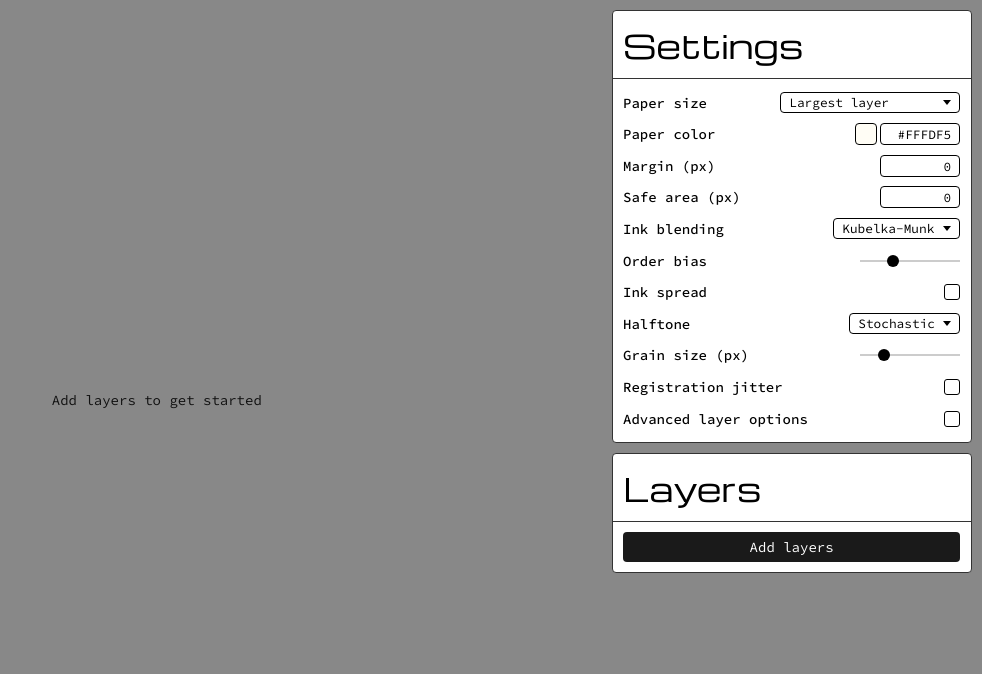
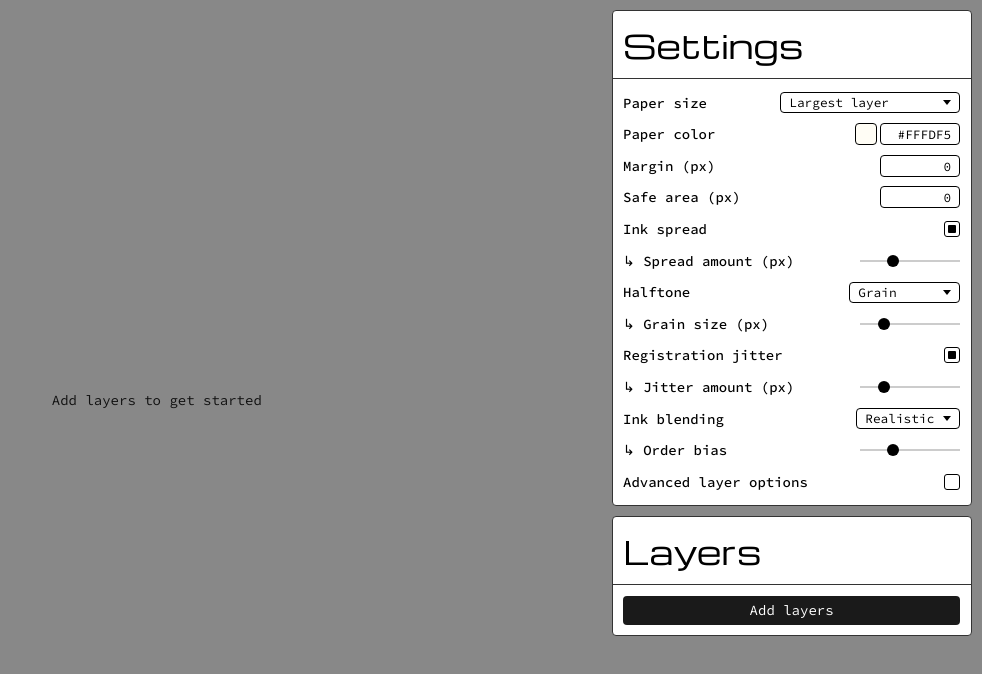
Before and after one commit to jackbush/riso, a React (Vite) app: page / in a window 1280 px wide. Shown: the top 674 px of the page, without its empty margins (298-1280 px from the left). Built offline with nearby package versions, Linux system fonts and the light colour scheme.

Commit message:
best defaults, clearer nesting

```diff
--- a/src/App.tsx
+++ b/src/App.tsx
@@ -18,9 +18,9 @@ export function App() {
   const [config, setConfig] = useState<RisoConfig>({
     advancedLayerOptionsEnabled: false,
     inkBlendMode: 'km',
-    inkSpreadEnabled: false,
+    inkSpreadEnabled: true,
     inkSpreadAmount: 1.5,
-    registrationJitterEnabled: false,
+    registrationJitterEnabled: true,
     registrationJitterAmount: 2,
     registrationJitterSeed: 1,
     halftoneMode: 'stochastic',
--- a/src/components/ConfigPanel.tsx
+++ b/src/components/ConfigPanel.tsx
@@ -122,34 +122,6 @@ export function ConfigPanel({ config, onChange }: ConfigPanelProps) {
         />
       </label>
 
-      {/* Ink blending */}
-      <label className="config-item config-item--row">
-        <span className="config-label">Ink blending</span>
-        <select
-          value={config.inkBlendMode}
-          onChange={(e) =>
-            onChange({ inkBlendMode: e.target.value as RisoConfig['inkBlendMode'] })
-          }
-        >
-          <option value="km">Kubelka-Munk</option>
-          <option value="simple">Simple</option>
-          <option value="off">Off</option>
-        </select>
-      </label>
-      {config.inkBlendMode === 'km' && (
-        <label className="config-item config-item--row">
-          <span className="config-label">Order bias</span>
-          <input
-            type="range"
-            min={0}
-            max={1}
-            step={0.1}
-            value={config.kubelkaMunkOrderBias}
-            onChange={(e) => onChange({ kubelkaMunkOrderBias: parseFloat(e.target.value) })}
-          />
-        </label>
-      )}
-
       {/* Ink spread */}
       <label className="config-item config-item--row">
         <span className="config-label">Ink spread</span>
@@ -161,7 +133,7 @@ export function ConfigPanel({ config, onChange }: ConfigPanelProps) {
       </label>
       {config.inkSpreadEnabled && (
         <label className="config-item config-item--row">
-          <span className="config-label">Spread amount (px)</span>
+          <span className="config-label">↳ Spread amount (px)</span>
           <input
             type="range"
             min={0}
@@ -182,14 +154,14 @@ export function ConfigPanel({ config, onChange }: ConfigPanelProps) {
             onChange({ halftoneMode: e.target.value as RisoConfig['halftoneMode'] })
           }
         >
-          <option value="stochastic">Stochastic</option>
+          <option value="stochastic">Grain</option>
           <option value="am">Dot screen</option>
           <option value="off">Off</option>
         </select>
       </label>
       {config.halftoneMode === 'stochastic' && (
         <label className="config-item config-item--row">
-          <span className="config-label">Grain size (px)</span>
+          <span className="config-label">↳ Grain size (px)</span>
           <input
             type="range"
             min={1}
@@ -203,7 +175,7 @@ export function ConfigPanel({ config, onChange }: ConfigPanelProps) {
       {config.halftoneMode === 'am' && (
         <>
           <label className="config-item config-item--row">
-            <span className="config-label">Dot spacing (px)</span>
+            <span className="config-label">↳ Dot spacing (px)</span>
             <input
               type="range"
               min={4}
@@ -214,7 +186,7 @@ export function ConfigPanel({ config, onChange }: ConfigPanelProps) {
             />
           </label>
           <label className="config-item config-item--row">
-            <span className="config-label">Auto angles</span>
+            <span className="config-label">↳ Auto angles</span>
             <input
               type="checkbox"
               checked={config.halftoneAngle === null}
@@ -223,7 +195,7 @@ export function ConfigPanel({ config, onChange }: ConfigPanelProps) {
           </label>
           {config.halftoneAngle !== null && (
             <label className="config-item config-item--row">
-              <span className="config-label">Screen angle (°)</span>
+              <span className="config-label">↳ Screen angle (°)</span>
               <input
                 type="range"
                 min={0}
@@ -248,7 +220,7 @@ export function ConfigPanel({ config, onChange }: ConfigPanelProps) {
       </label>
       {config.registrationJitterEnabled && (
         <label className="config-item config-item--row">
-          <span className="config-label">Jitter amount (px)</span>
+          <span className="config-label">↳ Jitter amount (px)</span>
           <input
             type="range"
             min={0}
@@ -256,6 +228,34 @@ export function ConfigPanel({ config, onChange }: ConfigPanelProps) {
             step={0.5}
             value={config.registrationJitterAmount}
             onChange={(e) => onChange({ registrationJitterAmount: parseFloat(e.target.value) })}
+          />
+        </label>
+      )}
+
+      {/* Ink blending */}
+      <label className="config-item config-item--row">
+        <span className="config-label">Ink blending</span>
+        <select
+          value={config.inkBlendMode}
+          onChange={(e) =>
+            onChange({ inkBlendMode: e.target.value as RisoConfig['inkBlendMode'] })
+          }
+        >
+          <option value="km">Realistic</option>
+          <option value="simple">Simple</option>
+          <option value="off">Off</option>
+        </select>
+      </label>
+      {config.inkBlendMode === 'km' && (
+        <label className="config-item config-item--row">
+          <span className="config-label">↳ Order bias</span>
+          <input
+            type="range"
+            min={0}
+            max={1}
+            step={0.1}
+            value={config.kubelkaMunkOrderBias}
+            onChange={(e) => onChange({ kubelkaMunkOrderBias: parseFloat(e.target.value) })}
           />
         </label>
       )}
```
Also changed, not shown: 1 other file (tests, documents, lock files or other folders).
